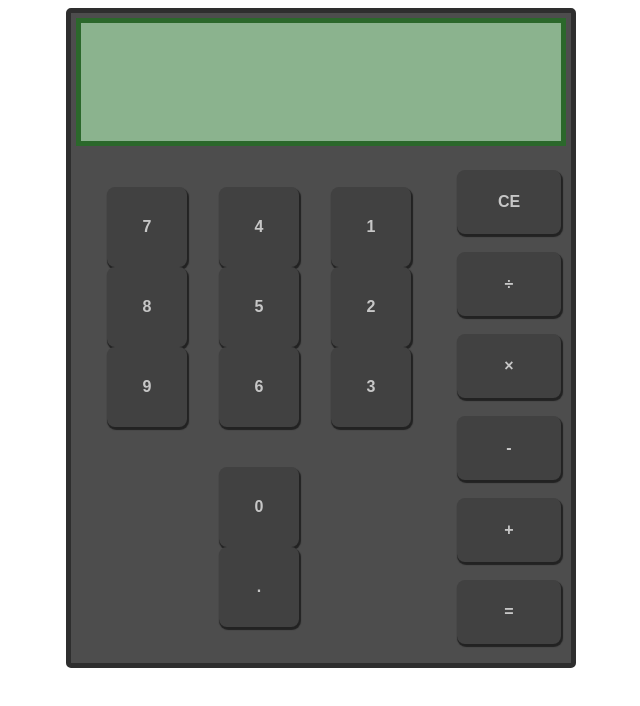
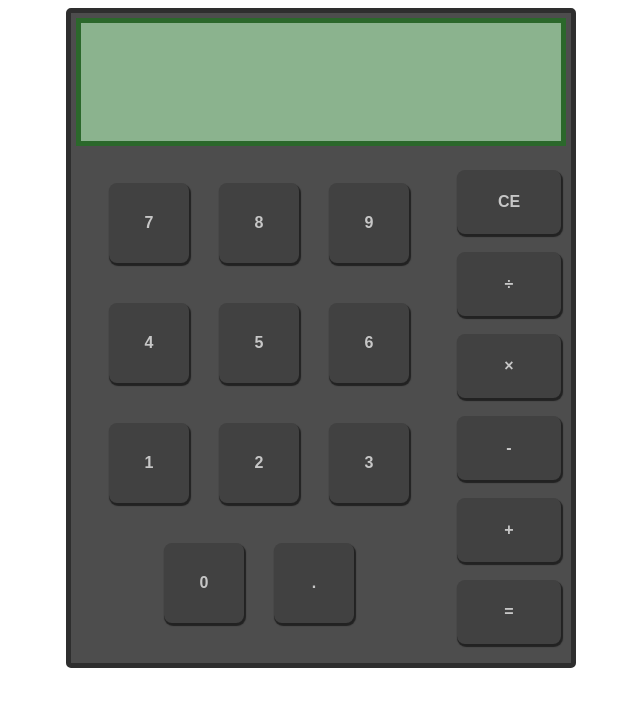
Before and after one commit to P6hi/calculator, a plain HTML site: page index.html in a window 1280 px wide. Shown: the whole page, without its empty margins (319-959 px from the left). Drawn offline with Linux system fonts and the light colour scheme.

Commit message:
Edit styling for buttons
Adapted the button design details to fit new container divs

```diff
--- a/style.css
+++ b/style.css
@@ -41,7 +41,7 @@ body {
     padding: 2em;
     flex: 3 1 0;
     display: flex;
-    flex-wrap: wrap;
+    flex-direction: column;
     gap: 2em;
     justify-content: center;
     align-items: center;
@@ -76,11 +76,7 @@ body {
     box-shadow: -1px -2px 1px 1px rgb(34, 34, 34);
 }
 
-#zero {
-    flex: 3 1 0;
-}
-
-#dot {
+#zero, #dot {
     flex: 1 1 0;
 }
 
@@ -103,3 +99,9 @@ body {
 .button-operator:hover {
     box-shadow: -1px -2px 1px 1px rgb(34, 34, 34);
 }
+
+.top-row-container, .middle-row-container, .bottom-row-container, .lower-row-container {
+    flex: 1 1 0;
+    display: flex;
+    gap: 30px;
+}
```
